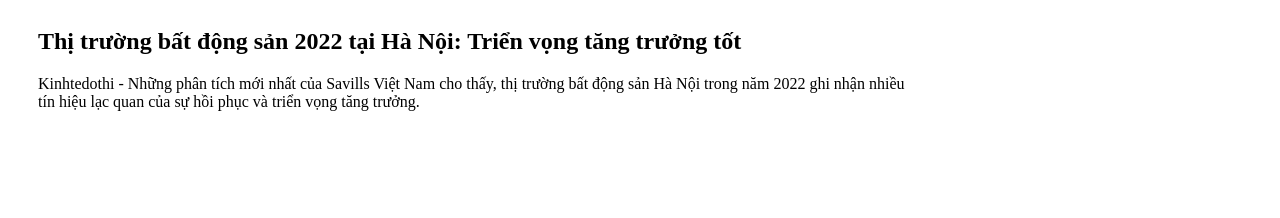
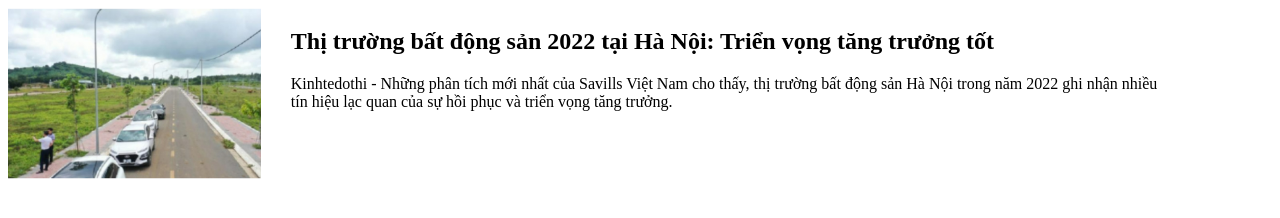
Before and after one commit to Ngoc-Tram/Buoi13.github.io, a plain HTML site: page pages/indexb13_1.html in a window 1280 px wide. Drawn offline with Linux system fonts and the light colour scheme.

Commit message:
Update indexb13_1.html

```diff
--- a/pages/indexb13_1.html
+++ b/pages/indexb13_1.html
@@ -12,7 +12,7 @@
     <div id="fb-root"></div>
     <script async defer crossorigin="anonymous" src="https://connect.facebook.net/vi_VN/sdk.js#xfbml=1&version=v13.0&appId=361338412276858&autoLogAppEvents=1" nonce="NaWT5c3e"></script>
 <div class="box">
-    <img src="imgbds.png" alt="">
+    <img src="../images/imgbds.png" alt="">
     <div class="box_min">
     <h2>Thị trường bất động sản 2022 tại Hà Nội: Triển vọng tăng trưởng tốt </h2>
     <p>Kinhtedothi - Những phân tích mới nhất của Savills Việt Nam cho thấy, thị trường bất động
```
